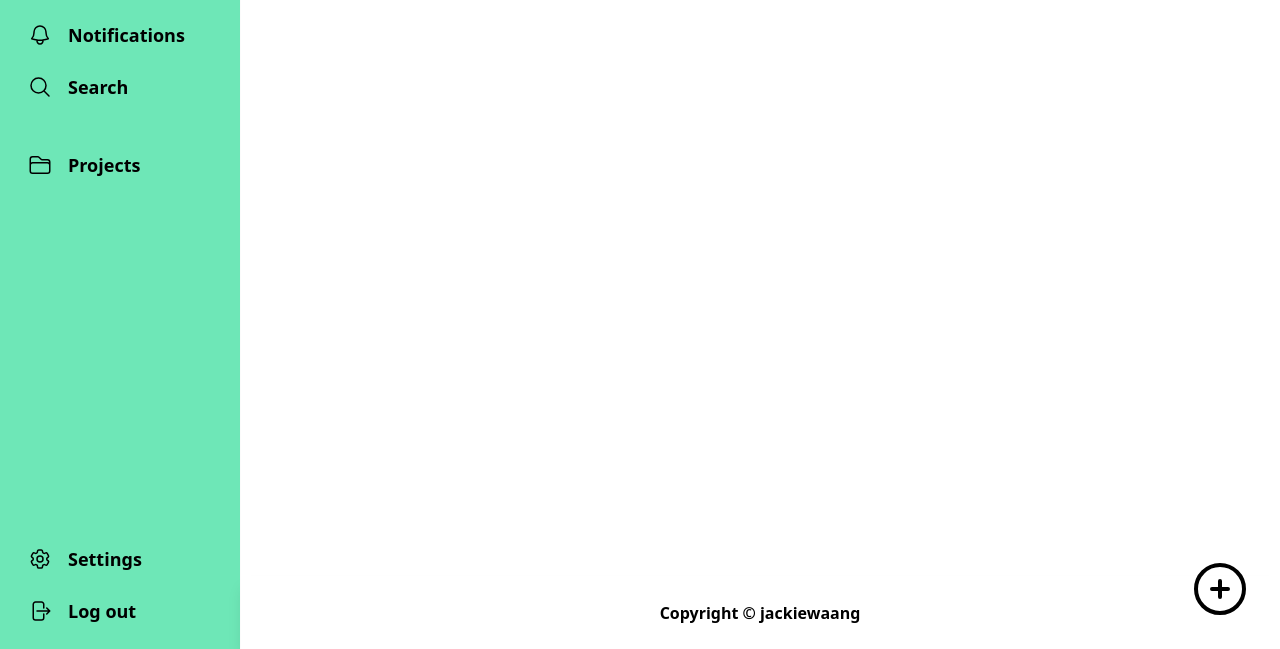
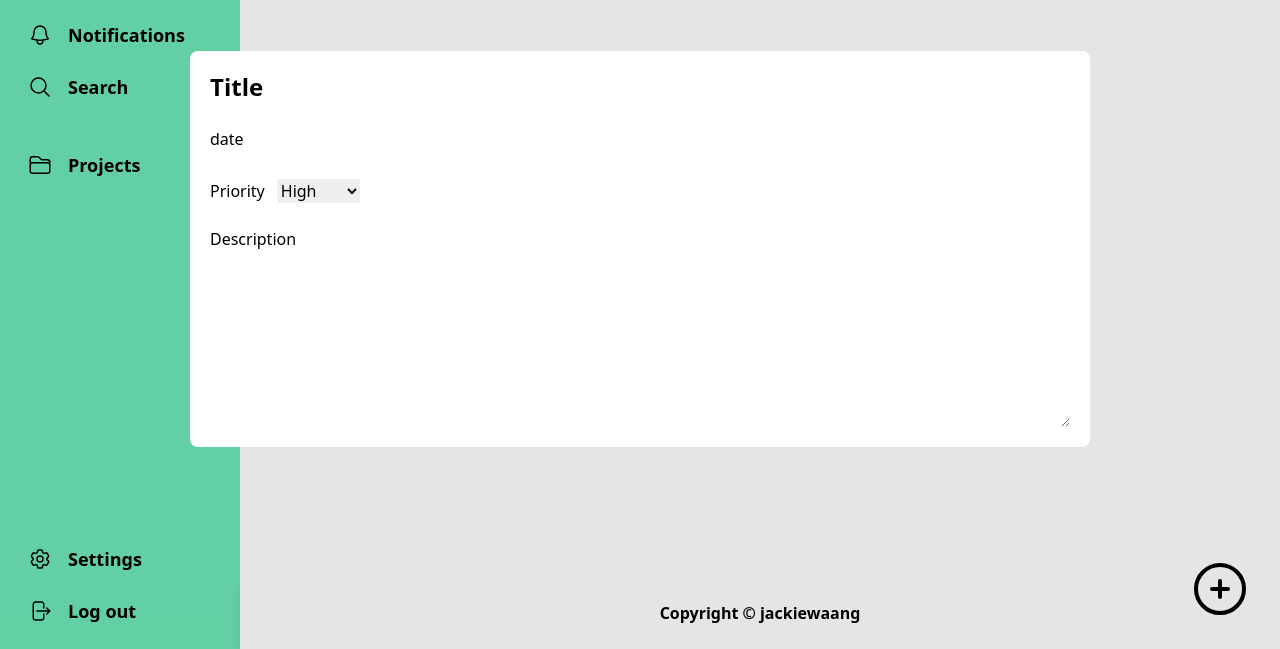
Before and after one commit to jackiewaang/odin-newtodo, a website built with webpack: page src/template.html in a window 1280 px wide. Shown: the part 151-800 px from the top of the page. Built offline with nearby package versions, Linux system fonts and the light colour scheme.

Commit message:
added todo edit interface

```diff
--- a/src/index.js
+++ b/src/index.js
@@ -6,6 +6,7 @@ const initialLoader = (() => {
     const content = document.querySelector('main');
     const projects = [projectItem('Main Project')];
     home(projects, content);
+    document.querySelector('#todoHome').showModal();
     return {content, projects};
 })()
 
--- a/src/template.html
+++ b/src/template.html
@@ -97,6 +97,21 @@
             <button type="button" id="createTodo" class="col-start-2 col-end-3 bg-green-400 hover:bg-green-500 rounded-lg p-3 font-semibold">Create</button>
         </form>
     </dialog>
+    <dialog id="todoHome" class="rounded-lg">
+        <div class="p-5 grid w-[900px] grid-rows-[1fr_1fr_1fr_auto] gap-5">
+            <input class="text-2xl outline-0 row-start-1 row-span-1 font-semibold" type="text" id="tTitle" value="Title">
+            <input class="outline-0 row-start-2 row-span-1" type="text" id="tDate"  value="date">
+            <div class="row-start-3 row-span-1 flex gap-3 items-center">
+                <label class="row-start-3 row-span-1">Priority</label>
+                <select class="outline-0">
+                    <option value="High">High</option>
+                    <option value="Medium">Medium</option>
+                    <option value="Low">Low</option>
+                </select>
+            </div>
+            <textarea class="outline-0 row-start-4 row-span-1 w-full h-[200px]" type="text" id="tDesc"  value="Description">Description</textarea>
+        </div>
+    </dialog>
     <footer class="box-border shadow-lg z-10 font-semibold flex justify-center items-center">Copyright © jackiewaang</footer>
 </body>
 </html>
```
